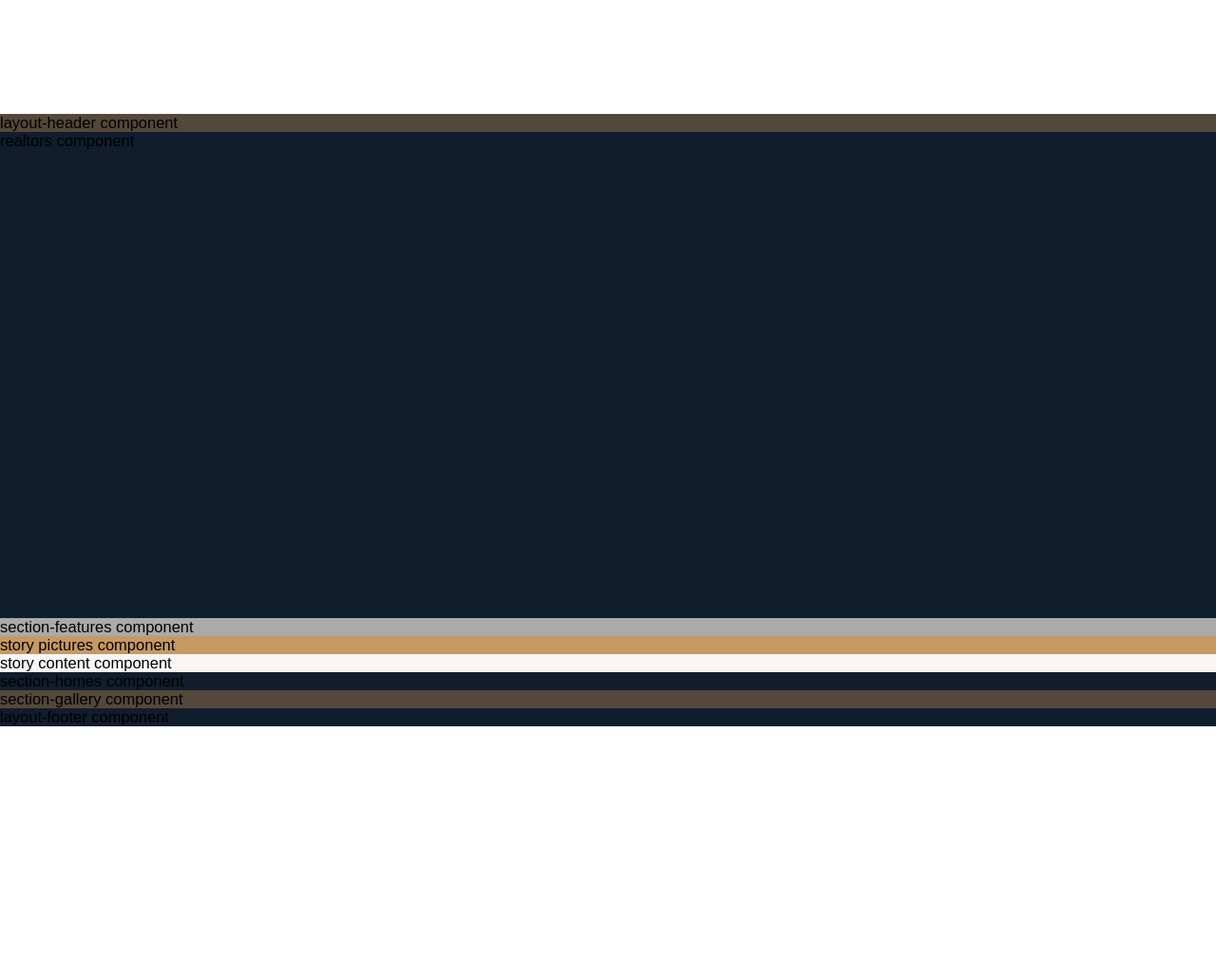
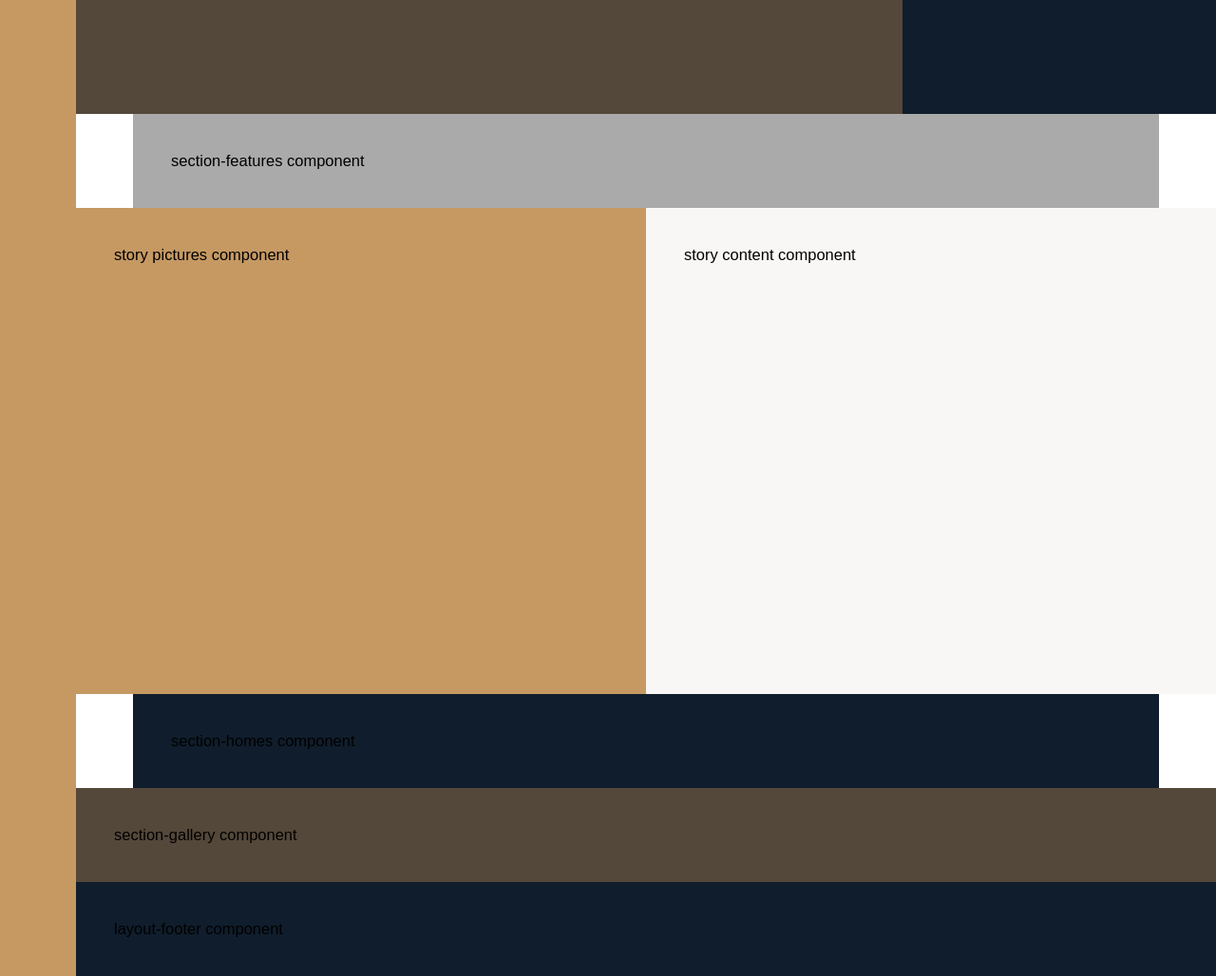
Before and after one commit to nick-tester/css-nexter, a website: page index.html in a window 1280 px wide. Shown: the part 520-1548 px from the top of the page at 95% size. Before the commit the page ends 1285 px from the top, so only its background shows below. Drawn offline with Linux system fonts and the light colour scheme.

Commit message:
implement grid layout

```diff
--- a/index.html
+++ b/index.html
@@ -11,7 +11,7 @@
 </head>
 
 <body class="container">
-    <div class="sidebard">
+    <div class="sidebar">
         sidebar component
     </div>
 
--- a/scss/_base.scss
+++ b/scss/_base.scss
@@ -32,4 +32,9 @@ body {
 .container {
     display: grid;
     grid-template-rows: 80vh min-content 40vw repeat(3, min-content);
+    grid-template-columns: [sidebar-start] 8rem [sidebar-end full-start] minmax(6rem, 1fr) [center-start] repeat(8, [col-start] minmax(min-content, 14rem) [col-end]) [center-end] minmax(6rem, 1fr) [full-end];
+
+    & > * {
+        padding: 4rem;
+    }
 }
--- a/scss/_features.scss
+++ b/scss/_features.scss
@@ -1,3 +1,4 @@
 .features {
     background-color: $color-grey-light-2;
+    grid-column: center-start / center-end;
 }
--- a/scss/_footer.scss
+++ b/scss/_footer.scss
@@ -1,3 +1,4 @@
 .footer {
     background-color: $color-secondary;
+    grid-column: full-start / full-end;
 }
--- a/scss/_gallery.scss
+++ b/scss/_gallery.scss
@@ -1,3 +1,4 @@
 .gallery {
     background-color: $color-grey-dark-1;
+    grid-column: full-start / full-end;
 }
--- a/scss/_header.scss
+++ b/scss/_header.scss
@@ -1,3 +1,4 @@
 .header {
     background-color: $color-grey-dark-1;
+    grid-column: full-start / col-end 6;
 }
--- a/scss/_homes.scss
+++ b/scss/_homes.scss
@@ -1,3 +1,4 @@
 .homes {
     background-color: $color-secondary;
+    grid-column: center-start / center-end;
 }
--- a/scss/_realtors.scss
+++ b/scss/_realtors.scss
@@ -1,3 +1,4 @@
 .realtors {
     background-color: $color-secondary;
+    grid-column: col-start 7 / full-end;
 }
--- a/scss/_sidebar.scss
+++ b/scss/_sidebar.scss
@@ -1,3 +1,5 @@
 .sidebar {
     background-color: $color-primary;
+    grid-column: sidebar-start / sidebar-end;
+    grid-row: 1 / -1;
 }
--- a/scss/_story.scss
+++ b/scss/_story.scss
@@ -2,9 +2,11 @@
 
     &__pictures {
         background-color: $color-primary;
+        grid-column: full-start / col-end 4;
     }
 
     &__content {
         background-color: $color-grey-light-1;
+        grid-column: col-start 5 / full-end;
     }
 }
```
Also changed, not shown: css/style.css.
